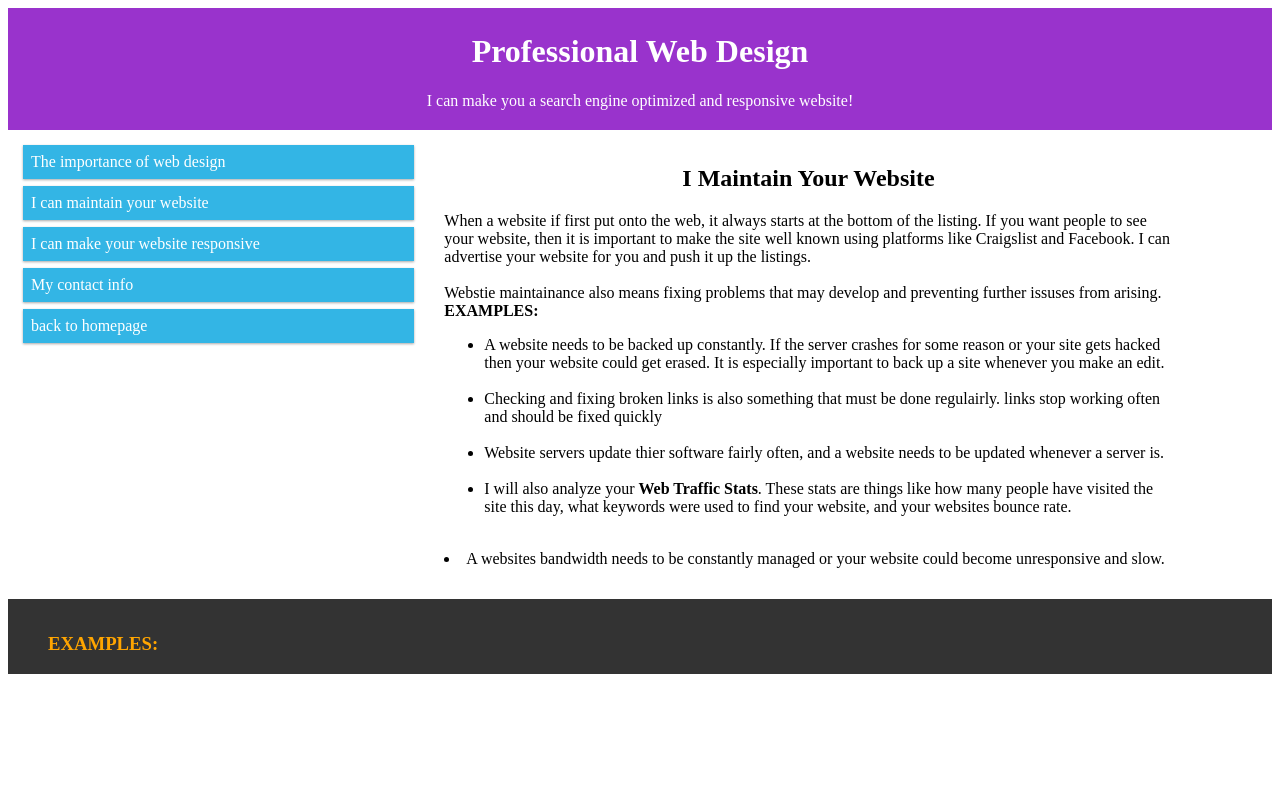
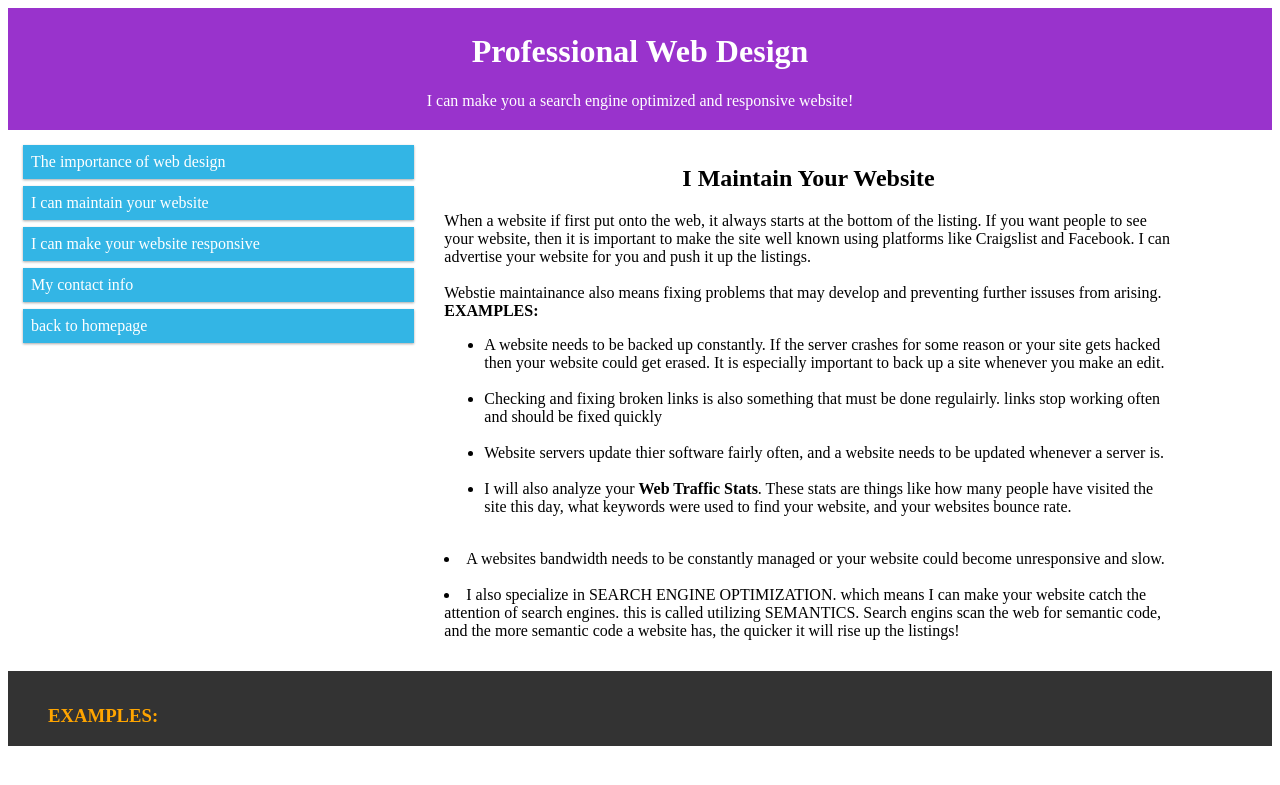
Before and after one commit to kogamikirito/kogamikirito.github.io, a Jekyll site: the page maintain/index.html, which Jekyll copies as it is, in a window 1280 px wide. Shown: the top 785 px of the page. Built offline with Jekyll 4.4.1, drawn with Linux system fonts in a browser that asks for light colours.

Commit message:
Update index.html

```diff
--- a/maintain/index.html
+++ b/maintain/index.html
@@ -189,6 +189,11 @@ this day, what keywords were used to find your website, and your websites bounce
   </ul>
 <br>
 <li>A websites bandwidth needs to be constantly managed or your website could become unresponsive and slow.</li>
+    <br>
+  <li> I also specialize in SEARCH ENGINE OPTIMIZATION. which means I can make your website catch the attention of search engines.
+  this is called utilizing SEMANTICS. Search engins scan the web for semantic code, and the more semantic code a website has, the
+    quicker it will rise up the listings!</li>
+
 </p>
 </div>
 
```
